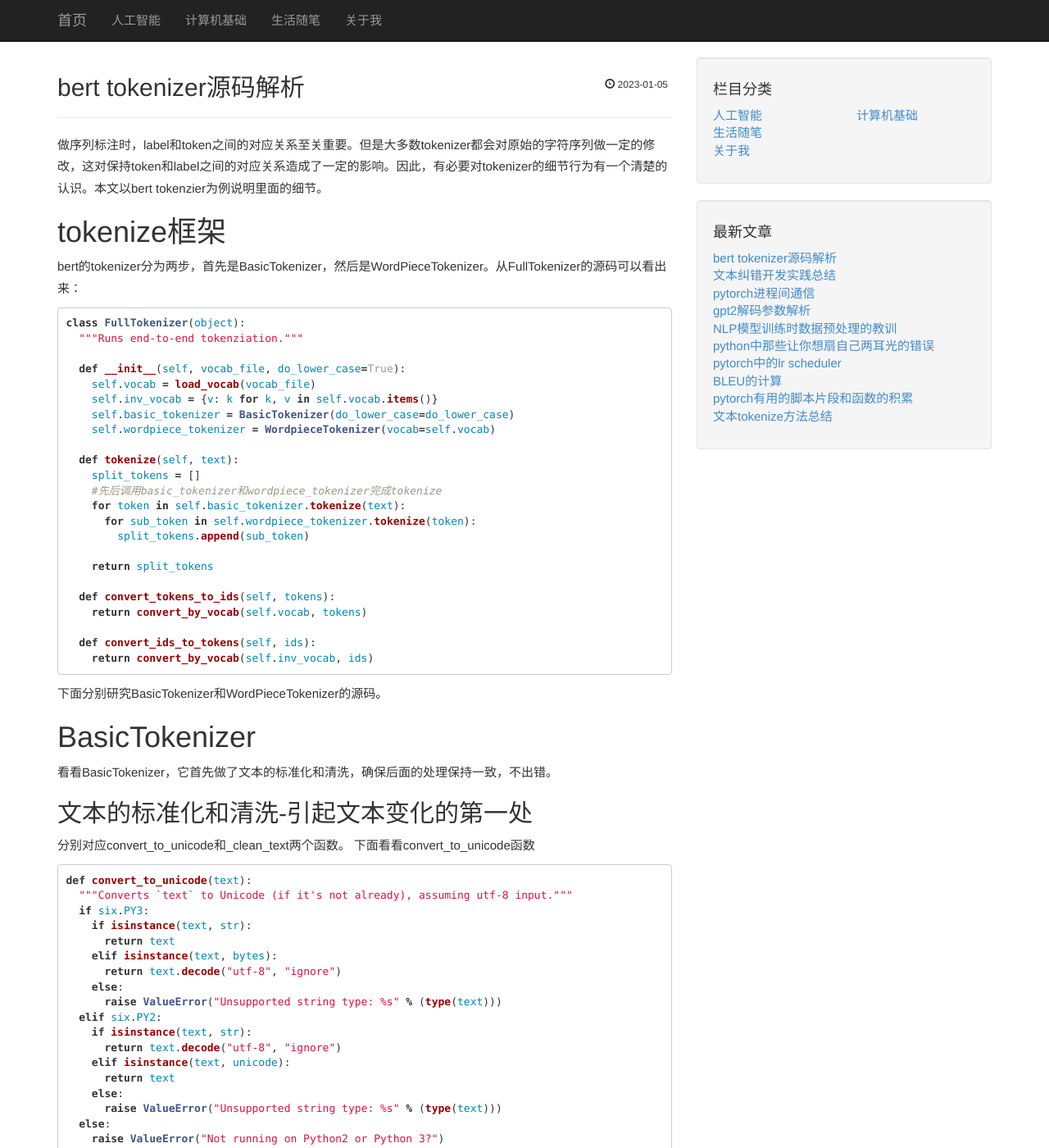
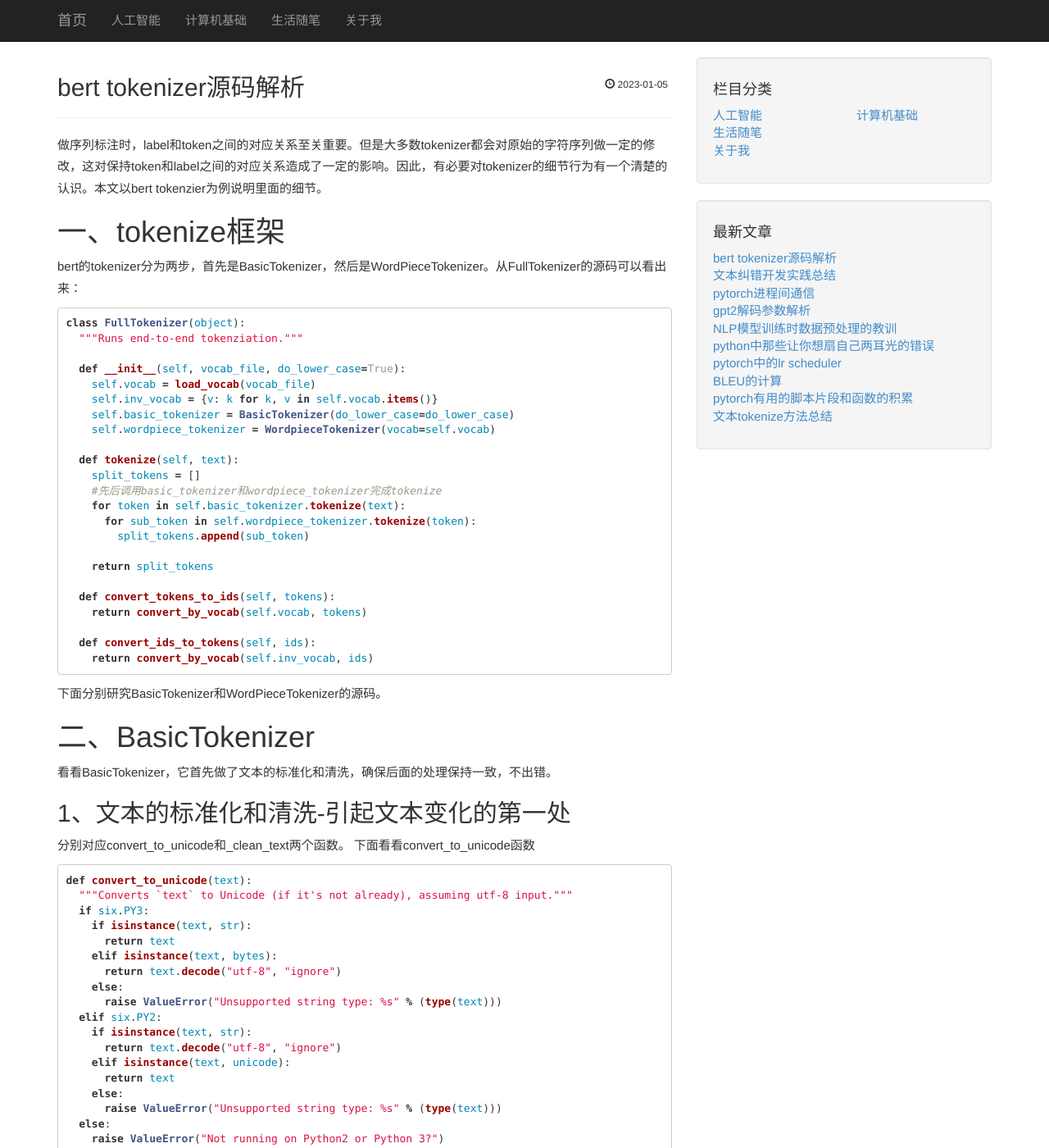
Before and after one commit to liwenju0/liwenju0.github.io, a Jekyll site: the page built from _posts/2023-10-05-bert tokenizer源码解析.md, in a window 1280 px wide and 1400 px high. Shown: the whole window at 82% size. Built offline with Jekyll 4.4.1, drawn with Linux system fonts in a browser that asks for light colours; some of the changed text lies outside the part shown.

Commit message:
bert tokenizer添加

````diff
--- a/_posts/2023-10-05-bert tokenizer源码解析.md
+++ b/_posts/2023-10-05-bert tokenizer源码解析.md
@@ -8,7 +8,7 @@ published: true
 做序列标注时，label和token之间的对应关系至关重要。但是大多数tokenizer都会对原始的字符序列做一定的修改，这对保持token和label之间的对应关系造成了一定的影响。因此，有必要对tokenizer的细节行为有一个清楚的认识。本文以bert tokenzier为例说明里面的细节。
 <!--more-->
 
-# tokenize框架
+# 一、tokenize框架
 bert的tokenizer分为两步，首先是BasicTokenizer，然后是WordPieceTokenizer。从FullTokenizer的源码可以看出来：
 
 ```python
@@ -38,10 +38,10 @@ class FullTokenizer(object):
 ```
 下面分别研究BasicTokenizer和WordPieceTokenizer的源码。
 
-# BasicTokenizer
+# 二、BasicTokenizer
 看看BasicTokenizer，它首先做了文本的标准化和清洗，确保后面的处理保持一致，不出错。
 
-## 文本的标准化和清洗-引起文本变化的第一处
+## 1、文本的标准化和清洗-引起文本变化的第一处
 分别对应convert_to_unicode和_clean_text两个函数。
 下面看看convert_to_unicode函数
 ```python
````
Also changed, not shown: other parts of _posts/2023-10-05-bert tokenizer源码解析.md (+4 -4 lines).
